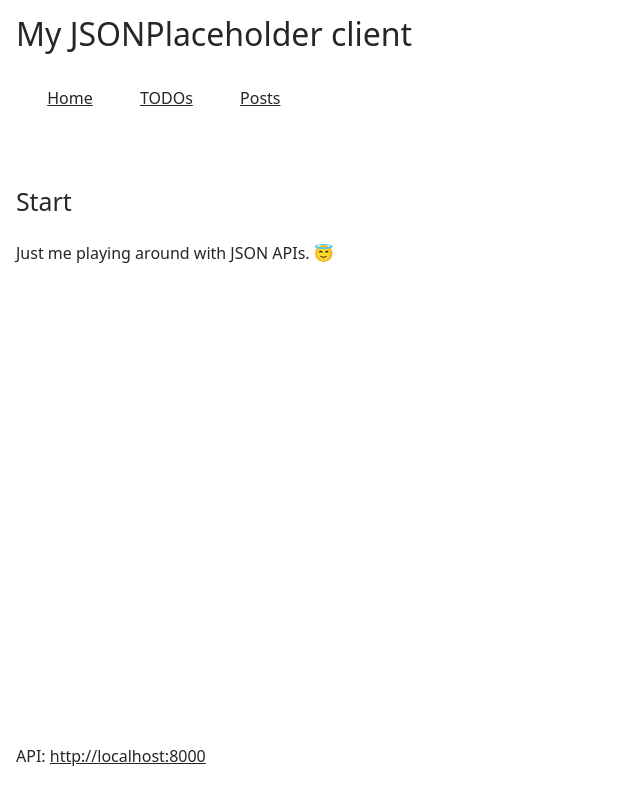
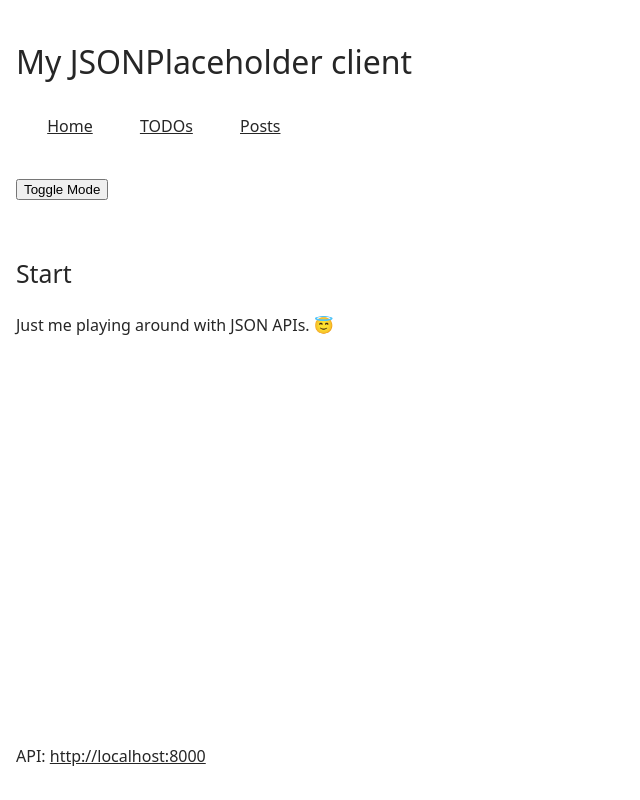
Before and after one commit to frippz/JSONPlaceholderClient, a SvelteKit app: page / in a window 1280 px wide. Shown: the whole page, without its empty margins (0-640 px from the left). Built offline with nearby package versions, Linux system fonts and the light colour scheme; no server answers; some icons are missing.

Commit message:
feat: dark mode toggle test

```diff
--- a/package.json
+++ b/package.json
@@ -25,6 +25,7 @@
     "globals": "16.4.0",
     "husky": "9.1.7",
     "ky": "1.10.0",
+    "mode-watcher": "1.1.0",
     "prettier": "3.6.2",
     "prettier-plugin-svelte": "3.4.0",
     "snarkdown": "2.0.0",
--- a/src/routes/+layout.svelte
+++ b/src/routes/+layout.svelte
@@ -1,5 +1,6 @@
 <script lang="ts">
   import { siteTitle } from '$lib/config';
+  import { ModeWatcher, toggleMode } from 'mode-watcher';
   import type { Snippet } from 'svelte';
 
   import '../styles/main.css';
@@ -18,9 +19,12 @@
   <title>{siteTitle}</title>
 </svelte:head>
 
+<ModeWatcher />
+
 <header>
   <h1>My JSONPlaceholder client</h1>
   <Navigation />
+  <button onclick={toggleMode}>Toggle Mode</button>
 </header>
 
 <main>
```
Also changed, not shown: 1 other file (tests, documents, lock files or other folders).
